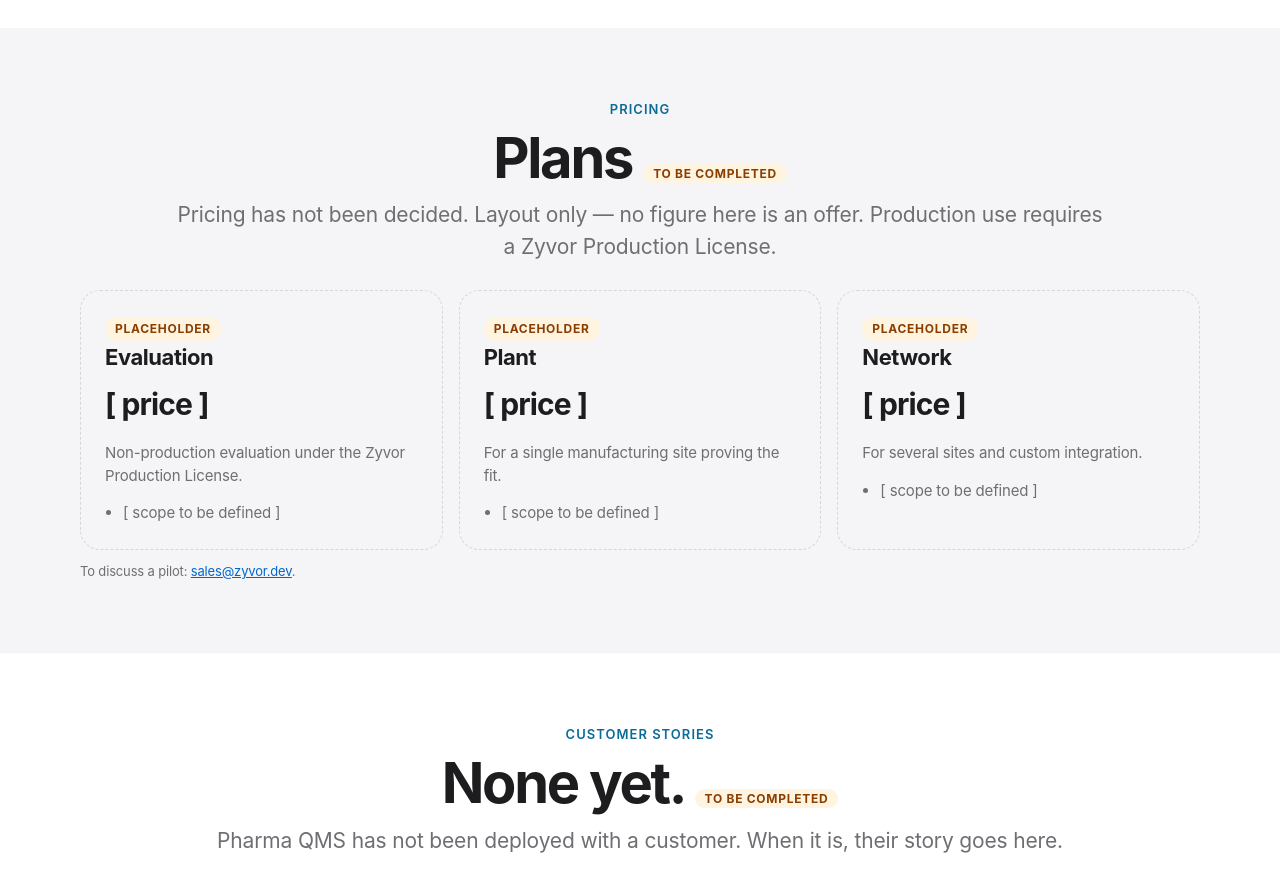
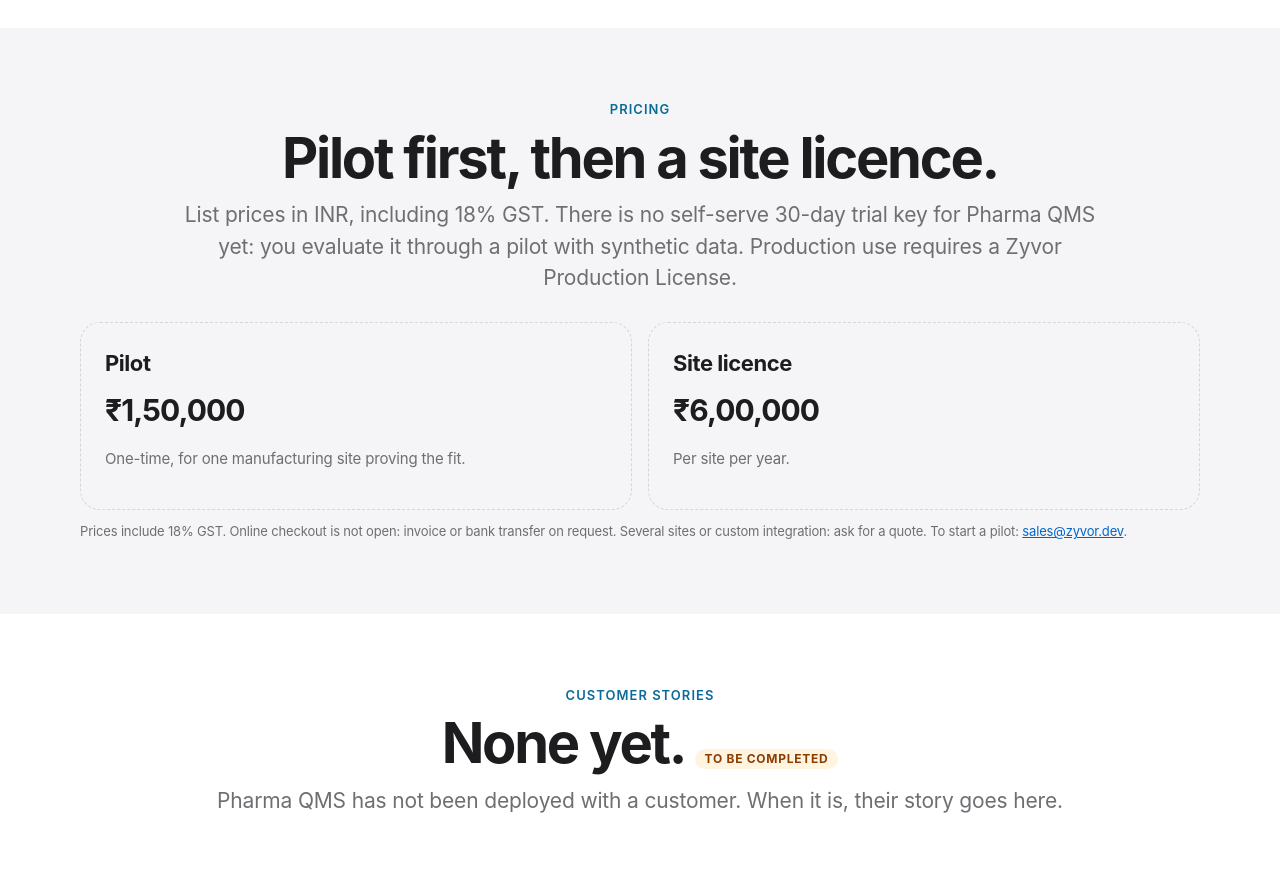
Before and after one commit to zyvorai/zyvor-pharma-qms-site, a website: page index.html in a window 1280 px wide. Shown: the part 10080-10972 px from the top of the page. Drawn offline with Linux system fonts and the light colour scheme.

Commit message:
Replace pricing placeholders with price-book prices (pilot, site licence)
Co-Authored-By: Claude Sonnet 5.5 <noreply@anthropic.com>

```diff
--- a/index.html
+++ b/index.html
@@ -193,13 +193,12 @@
 </section>
 
 <section id="pricing" class="tint">
-  <div class="center"><p class="kicker">Pricing</p><h2>Plans <span class="todo">to be completed</span></h2><p class="sub">Pricing has not been decided. Layout only — no figure here is an offer. Production use requires a Zyvor Production License.</p></div>
-  <div class="tiers">
-    <div class="tier"><span class="todo">placeholder</span><h3>Evaluation</h3><div class="price">[ price ]</div><p>Non-production evaluation under the Zyvor Production License.</p><ul><li>[ scope to be defined ]</li></ul></div>
-    <div class="tier"><span class="todo">placeholder</span><h3>Plant</h3><div class="price">[ price ]</div><p>For a single manufacturing site proving the fit.</p><ul><li>[ scope to be defined ]</li></ul></div>
-    <div class="tier"><span class="todo">placeholder</span><h3>Network</h3><div class="price">[ price ]</div><p>For several sites and custom integration.</p><ul><li>[ scope to be defined ]</li></ul></div>
+  <div class="center"><p class="kicker">Pricing</p><h2>Pilot first, then a site licence.</h2><p class="sub">List prices in INR, including 18% GST. There is no self-serve 30-day trial key for Pharma QMS yet: you evaluate it through a pilot with synthetic data. Production use requires a Zyvor Production License.</p></div>
+  <div class="tiers two">
+    <div class="tier"><h3>Pilot</h3><div class="price">&#8377;1,50,000</div><p>One-time, for one manufacturing site proving the fit.</p></div>
+    <div class="tier"><h3>Site licence</h3><div class="price">&#8377;6,00,000</div><p>Per site per year.</p></div>
   </div>
-  <p class="foot">To discuss a pilot: <a href="mailto:sales@zyvor.dev?subject=Pharma%20QMS%20pricing">sales@zyvor.dev</a>.</p>
+  <p class="foot">Prices include 18% GST. Online checkout is not open: invoice or bank transfer on request. Several sites or custom integration: ask for a quote. To start a pilot: <a href="mailto:sales@zyvor.dev?subject=Pharma%20QMS%20pilot">sales@zyvor.dev</a>.</p>
 </section>
 
 <section id="stories">
--- a/site.css
+++ b/site.css
@@ -77,7 +77,7 @@ figcaption{margin-top:12px;color:var(--dim);font-size:14px;text-align:center}
 table{width:100%;border-collapse:separate;border-spacing:0;margin-top:26px;border:1px solid var(--line);border-radius:20px;overflow:hidden;background:var(--bg2)}
 th,td{text-align:left;padding:14px 18px;border-bottom:1px solid var(--line);font-size:15px;vertical-align:top}th{font-size:12px;letter-spacing:.08em;text-transform:uppercase;color:var(--dim)}tr:last-child td{border-bottom:0}td:first-child{font-weight:600}
 
-.tiers{display:grid;grid-template-columns:repeat(3,1fr);gap:16px;margin-top:28px}
+.tiers{display:grid;grid-template-columns:repeat(3,1fr);gap:16px;margin-top:28px}.tiers.two{grid-template-columns:repeat(2,1fr)}
 .tier{background:var(--bg2);border:1px dashed var(--line);border-radius:20px;padding:24px}.tier h3{font-size:22px}.tier .price{font-size:30px;font-weight:700;letter-spacing:-.03em;margin:8px 0}.tier p,.tier li{color:var(--dim);font-size:15px}.tier ul{padding-left:18px;margin:10px 0 0}
 .todo{display:inline-block;font-size:12px;font-weight:700;letter-spacing:.06em;text-transform:uppercase;color:var(--warn);background:var(--warn-bg);padding:3px 10px;border-radius:99px}
 
@@ -94,7 +94,7 @@ footer .cols{display:grid;grid-template-columns:repeat(3,1fr);gap:24px;margin-bo
 @media (max-width:900px){
   #sections a{display:none}.bar-actions .btn:not(.primary){display:none}
   .band{grid-template-columns:1fr 1fr}.band div:nth-child(3){border-left:0}.band div:nth-child(n+3){border-top:1px solid var(--line)}
-  .grid,.grid.two,.tiers,footer .cols{grid-template-columns:1fr}
+  .grid,.grid.two,.tiers,.tiers.two,footer .cols{grid-template-columns:1fr}
   td:first-child{white-space:normal}section{padding:52px 0}
 }
 @media (prefers-reduced-motion:reduce){html{scroll-behavior:auto}.js-rv .rv{opacity:1;transform:none;transition:none}.shot img{transition:none}}
```
